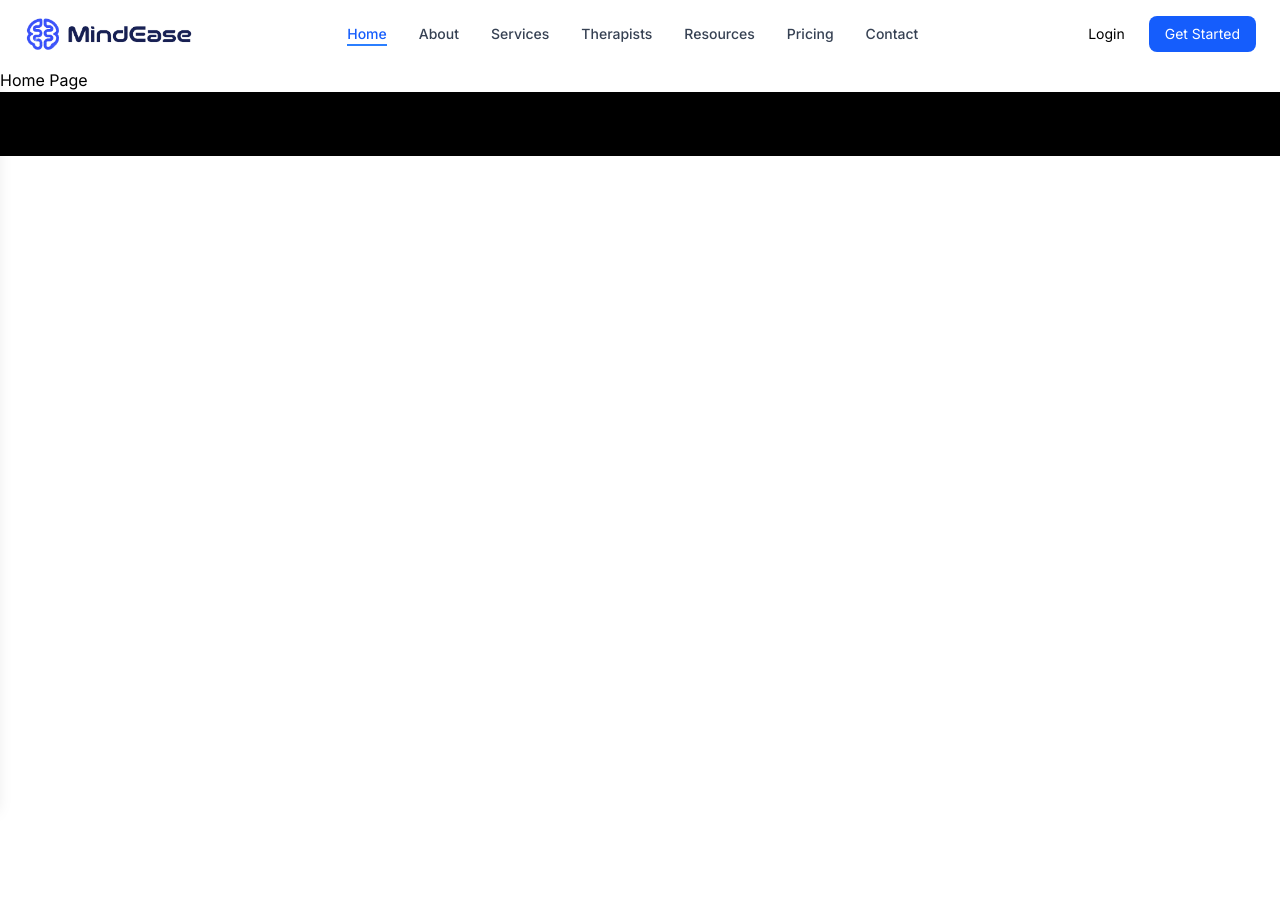
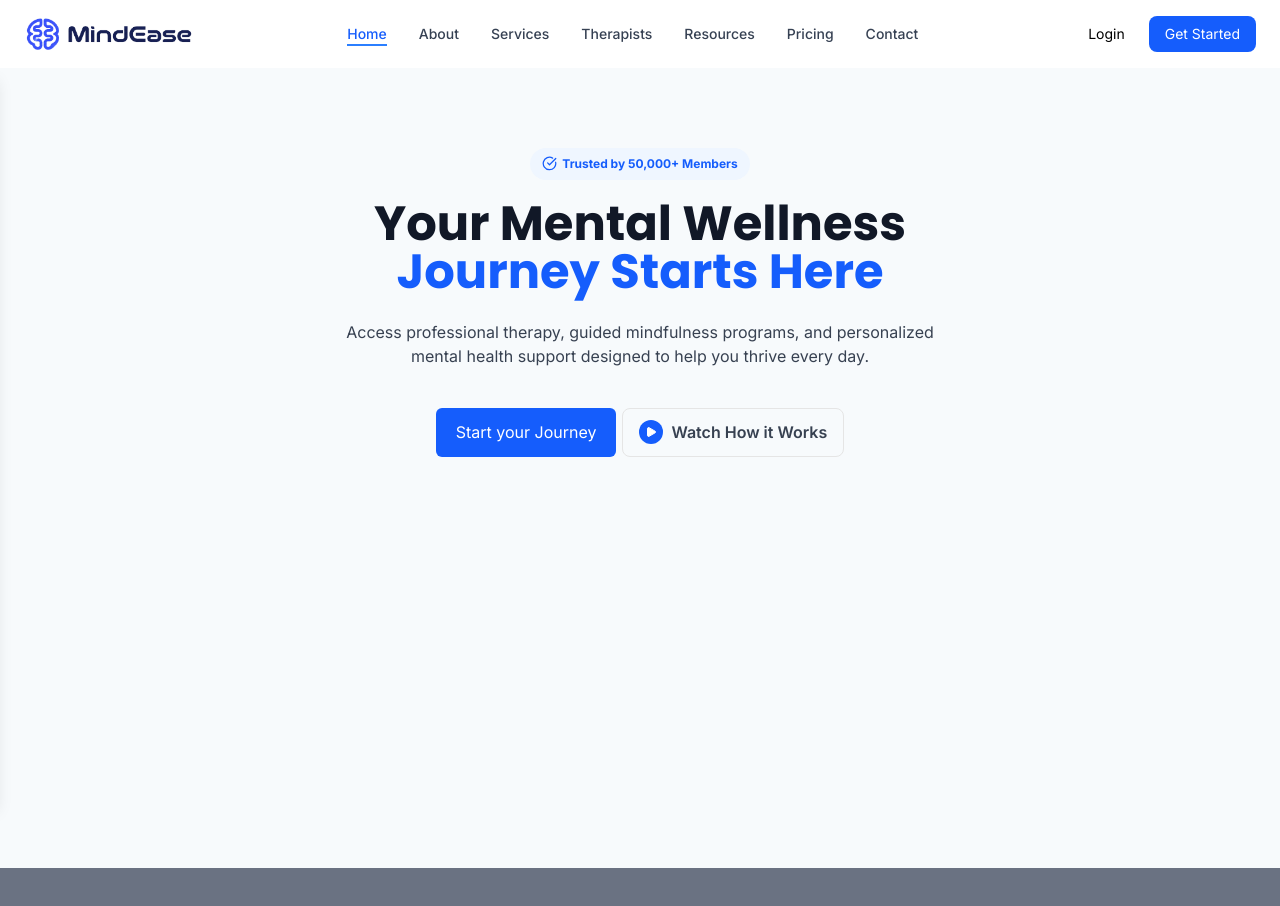
Before and after one commit to jianb14/MindEase, a React (Vite) app: page / in a window 1280 px wide. Shown: the top 906 px of the page. Before the commit the page ends 800 px from the top, so only its background shows below. Built offline with nearby package versions, Linux system fonts and the light colour scheme.

Commit message:
change hero

```diff
--- a/src/components/layout/Footer.jsx
+++ b/src/components/layout/Footer.jsx
@@ -2,7 +2,7 @@
 
 export default function Footer() {
     return(
-        <footer className="bg-black h-16">
+        <footer className="bg-gray-500 h-16">
 
         </footer>
     )
--- a/src/components/layout/Navbar.jsx
+++ b/src/components/layout/Navbar.jsx
@@ -35,7 +35,7 @@ export default function Navbar() {
     <>
       {/* Navbar */}
       <nav className="sticky top-0 z-50 bg-white">
-        <div className="py-4 pr-2 pl-3 sm:px-4 md:px-5 lg:px-6 flex items-center justify-between">
+        <div className="py-3 md:py-4 pr-2 pl-3 sm:px-4 md:px-5 lg:px-6 flex items-center justify-between">
 
           <img src={logo} alt="MindEase Logo" className="h-8 sm:h-9" />
 
@@ -77,7 +77,7 @@ export default function Navbar() {
         onClick={() => setOpen(false)}
         className={`
           fixed top-16 left-0 w-full h-[calc(100vh-64px)] z-40 transition-all duration-300
-          ${open ? "opacity-100 backdrop-blur-md bg-black/5" : "opacity-0 pointer-events-none"}
+          ${open ? "opacity-100 backdrop-blur-xs bg-black/5" : "opacity-0 pointer-events-none"}
         `}
       />
 
@@ -104,7 +104,7 @@ export default function Navbar() {
           ))}
 
           <div className="mt-6 flex flex-col gap-3">
-            <button className="py-2.75 rounded-md border font-medium hover:bg-gray-100 transition">
+            <button className="py-2.75 rounded-lg border font-medium hover:bg-gray-100 transition">
               Login
             </button>
           </div>
--- a/src/components/ui/Button.jsx
+++ b/src/components/ui/Button.jsx
@@ -0,0 +1,38 @@
+import { Link } from "react-router-dom";
+
+function Button({ children, onClick, to, label, variant = "primary", icon, className = "" }) {
+    const base ="px-5 pt-2.75 pb-3 text-md sm:text-base rounded-md transition duration-200 cursor-pointer";
+
+    const variants = {
+        primary: "bg-blue-600 text-white hover:bg-blue-500",
+        secondary: "bg-gray-100 hover:bg-gray-200",
+        accent: "bg-white text-black hover:bg-gray-200 border border-gray-300",
+        submit: "bg-black text-white py-3 font-medium hover:bg-neutral-800 transition-colors flex items-center gap-2 justify-center flex-row-reverse"
+    };
+
+    if (to) {
+        return (
+        <Link
+            to={to}
+            className={`${base} ${variants[variant]} ${className}`}
+        >
+            {label}
+            {icon && <span>{icon}</span>}
+            {children}
+        </Link>
+        );
+    }
+
+    return (
+        <button
+        className={`${base} ${variants[variant]} ${className}`}
+        onClick={onClick}
+        >
+        {label}
+        {icon && <span>{icon}</span>}
+        {children}
+        </button>
+    );
+}
+
+export default Button;
--- a/src/components/ui/NavItem.jsx
+++ b/src/components/ui/NavItem.jsx
@@ -12,7 +12,7 @@ export default function NavItem({
       onClick={onClick}
       className={({ isActive }) =>
         mobile
-          ? `block py-3 px-4 text-md font-medium transition rounded-md ${
+          ? `block py-3 px-4 text-md font-medium transition rounded-lg ${
               isActive
                 ? "text-blue-600 bg-blue-100"
                 : "text-gray-700 hover:text-blue-600 hover:bg-blue-50"
--- a/src/features/home/Hero.jsx
+++ b/src/features/home/Hero.jsx
@@ -0,0 +1,35 @@
+import { CircleCheckBig, Play } from "lucide-react";
+import Button from "../../components/ui/Button.jsx";
+
+export default function Hero() {
+    return(
+
+        <section className="h-screen w-full bg-primary flex justify-center px-5 pt-14 sm:pt-20">
+            <div className="">
+                <div className="flex justify-center mb-5">
+                    <div className="flex gap-1.25 py-2 px-3 rounded-2xl bg-blue-50">
+                        <CircleCheckBig size={15} className="text-blue-600"/>
+                        <p className="text-xs text-blue-600 font-bold">Trusted by 50,000+ Members</p>
+                    </div>
+                </div>
+
+                <h1 className="text-5xl font-serif text-text-primary font-bold text-center mb-6">Your Mental Wellness <br/><span className="text-blue-600">Journey Starts Here</span></h1>
+                <p className="text-text-secondary text-md text-center mb-10">Access professional therapy, guided mindfulness programs, and personalized <br/> mental health support designed to help you thrive every day.</p>
+
+                <div className="flex justify-center px-10 gap-1.5 flex-col sm:flex-row">
+                    <Button
+                        label="Start your Journey"
+                    />
+
+                    <div className="flex items-center justify-center gap-2 pb-3 pt-2.75 px-4 border border-neutral-200 rounded-lg hover:bg-blue-50">
+                        <div className="bg-blue-600 p-1.5    rounded-full">
+                            <Play stroke="white" fill="white" size={12}/>
+                        </div>
+                        <a className=" text-text-secondary font-semibold text-md">Watch How it Works</a>
+                    </div>
+                </div>
+            </div>
+        </section>
+
+    );
+}
--- a/src/index.css
+++ b/src/index.css
@@ -1,8 +1,11 @@
 @import "tailwindcss";
 
 @theme {
-  --color-primary: #4f46e5;
+  --color-primary: #f7fafc;
   --color-secondary: #22c55e;
+
+  --color-text-primary: #111827;
+  --color-text-secondary: #374151;
 
   --font-sans: "Inter", sans-serif;
   --font-serif: "Poppins", sans-serif;
--- a/src/pages/Home.jsx
+++ b/src/pages/Home.jsx
@@ -1,9 +1,11 @@
-
+import Hero from "../features/home/Hero.jsx"
 
 export default function Home() {
     return (
-        <section>
-        <h1>Home Page</h1>
-        </section>
+        <>
+
+            <Hero />
+
+        </>
     );
 }
```
